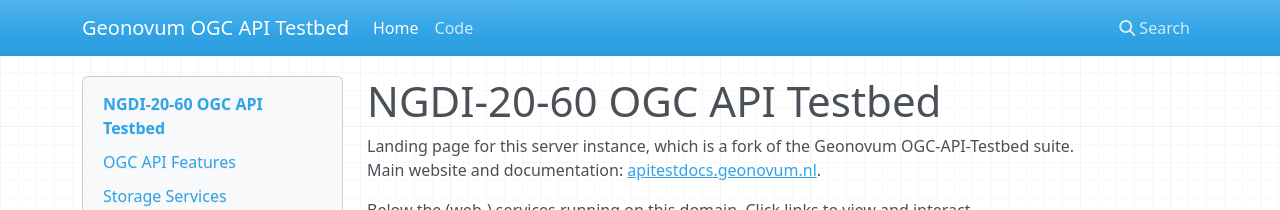
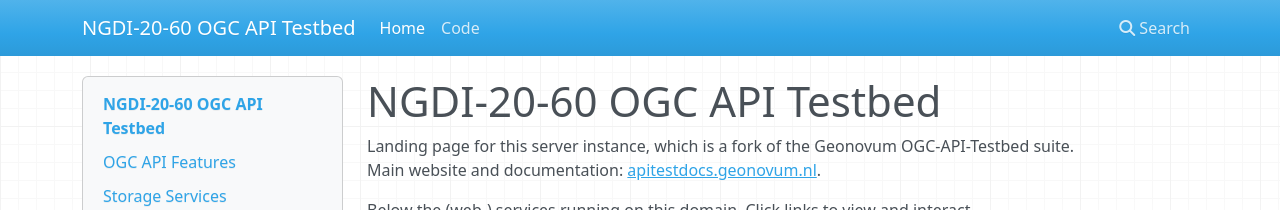
Before and after one commit to MediaComem/ogc-api-sandbox, an MkDocs documentation site: the page built from services/home/src/docs/index.md, in a window 1280 px wide. Shown: the top 210 px of the page. Built offline with MkDocs 1.6.1, drawn with Linux system fonts in a browser that asks for light colours; nearby versions of some CDN libraries.

Commit message:
Rename home page banner.

```diff
--- a/services/home/src/mkdocs.yml
+++ b/services/home/src/mkdocs.yml
@@ -1,4 +1,4 @@
-site_name: Geonovum OGC API Testbed
+site_name: NGDI-20-60 OGC API Testbed
 nav:
     - Home: index.md
-    - Code: https://github.com/Geonovum/ogc-api-testbed
+    - Code: https://github.com/MediaComem/ogc-api-sandbox/
```
